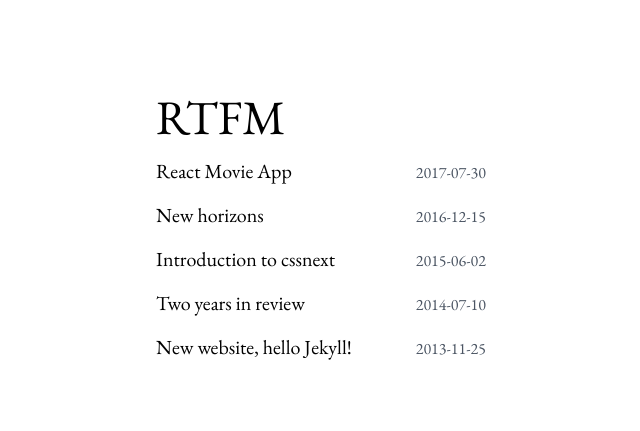
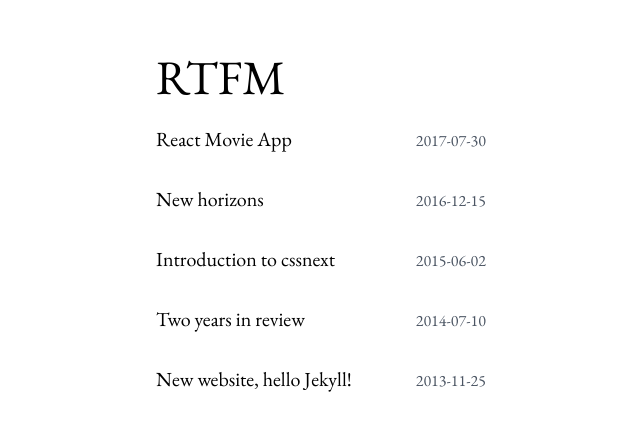
Before and after one commit to Macxim/rtfm, a Next.js app: page / in a window 1280 px wide. Shown: the part 171-602 px from the top of the page, without its empty margins (319-959 px from the left). Built offline with nearby package versions, Linux system fonts and the light colour scheme; what @tailwindcss/typography would draw is missing.

Commit message:
Nicer spacing

```diff
--- a/pages/index.js
+++ b/pages/index.js
@@ -14,7 +14,7 @@ export default function IndexPage({ allPosts }) {
           {allPosts.map((post) => (
             <li key={post.slug}>
               <Link as={`/posts/${post.slug}`} href="/posts/[slug]">
-                <a className="flex flex-col md:flex-row justify-between focus:ring focus:ring-gray-300 focus:outline-none rounded-md">
+                <a className="p-2 -mx-2 flex flex-col md:flex-row justify-between focus:ring focus:ring-gray-300 focus:outline-none rounded-md">
                   <h4 className="hover:underline text-lg md:text-xl">
                   {post.title}
                   </h4>
```
